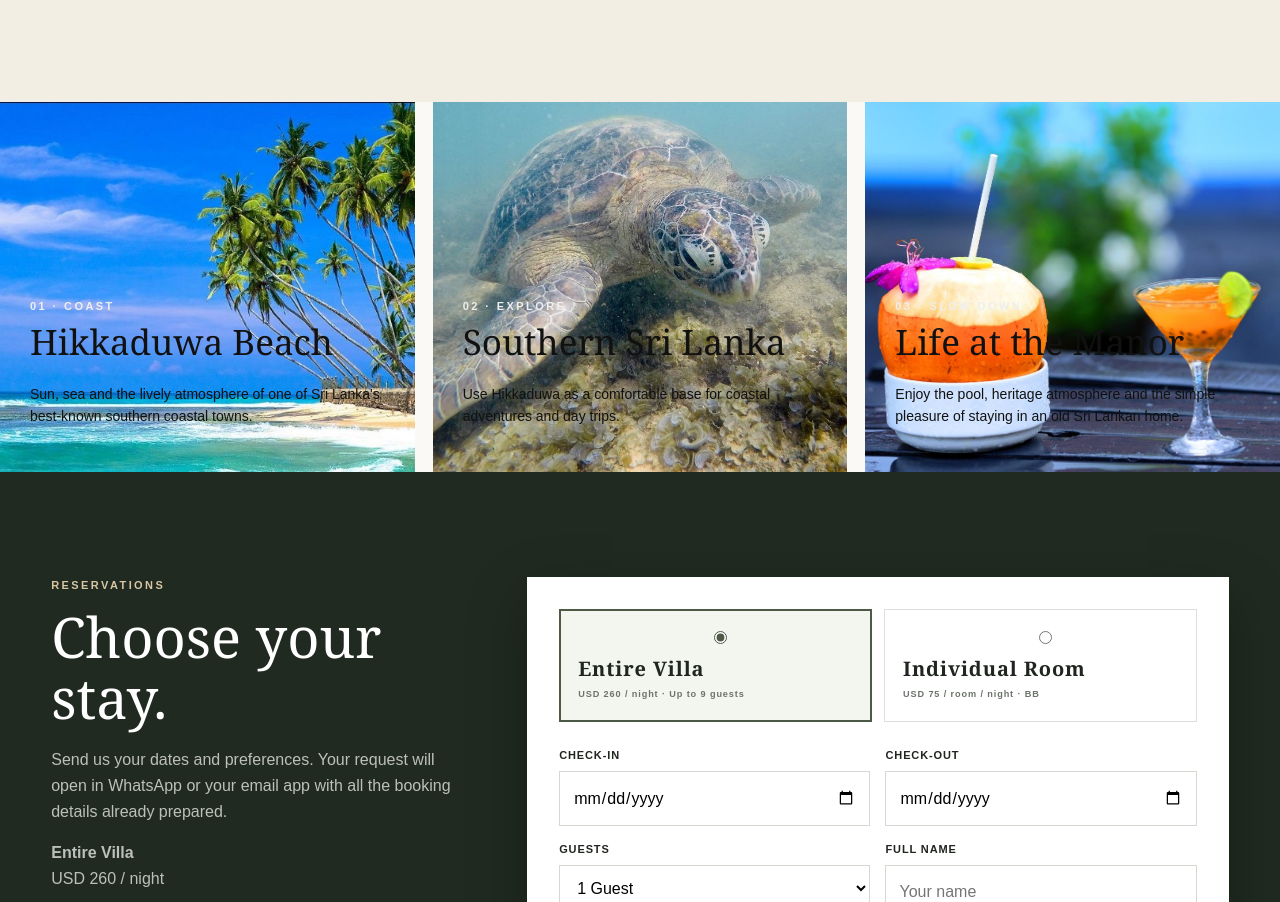
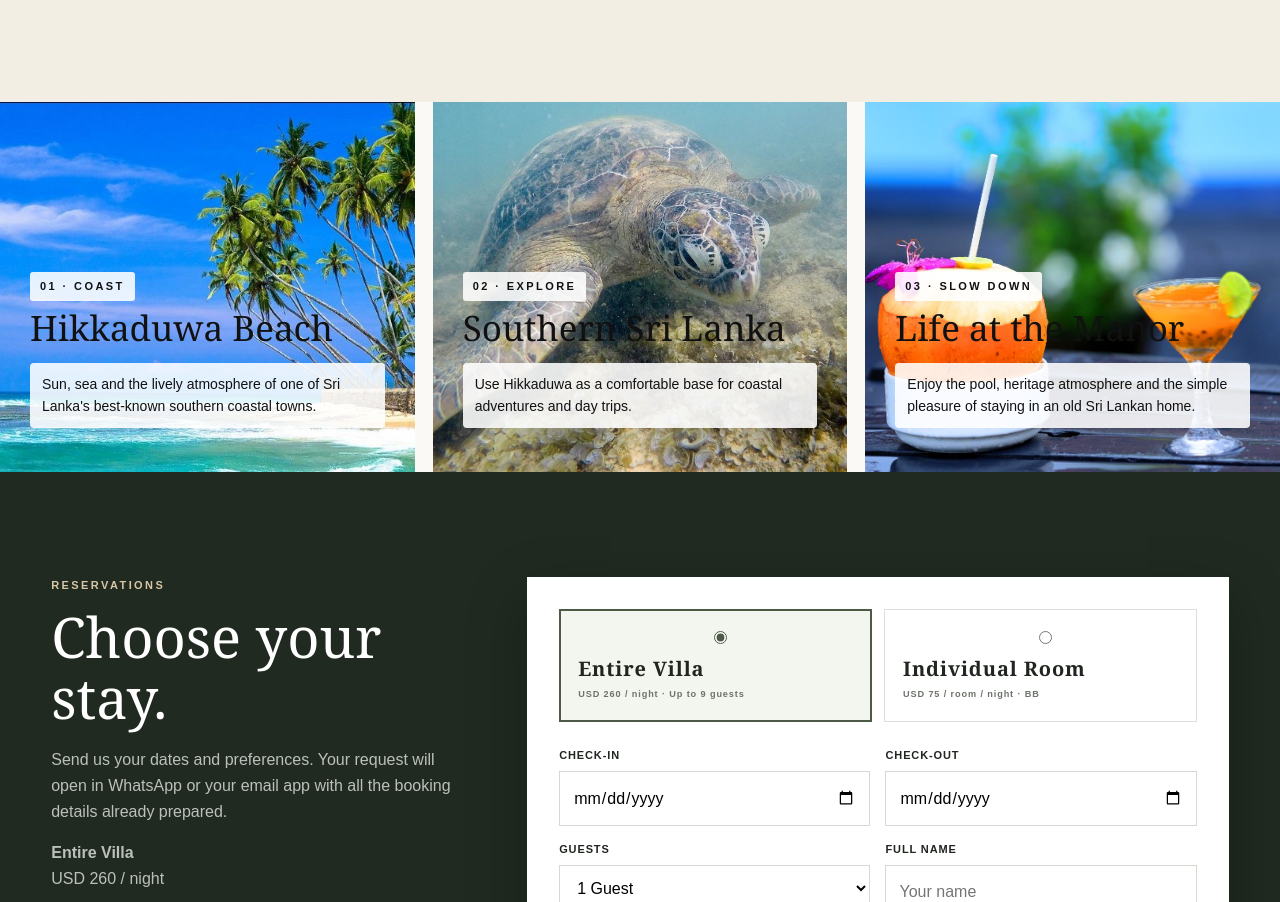
Before and after one commit to thanayam-cyber/Shani-manor, a plain HTML site: page index.html in a window 1280 px wide. Shown: the part 5993-6895 px from the top of the page. Drawn offline with Linux system fonts and the light colour scheme.

Commit message:
Update index.html

```diff
--- a/index.html
+++ b/index.html
@@ -546,7 +546,7 @@ header{
     display:flex;
     flex-direction:column;
     justify-content:flex-end;
-    color:#555;
+    color:#111 !important;
 
     background-image:
         linear-gradient(rgba(39,49,39,.55), rgba(39,49,39,.75)),
@@ -577,17 +577,41 @@ header{
     background-repeat:no-repeat;
 }
 
+/* EXPERIENCE TEXT */
+
+.experience,
+.experience *{
+    color:#111 !important;
+}
+
 .experience h3{
     margin:8px 0;
     font-size:35px;
     color:#111 !important;
 }
 
+/* DESCRIPTION - WHITE BACKGROUND */
+
 .experience p{
     color:#111 !important;
     font-size:14px;
-}
-
+    background:rgba(255,255,255,.88);
+    padding:10px 12px;
+    margin-top:8px;
+    border-radius:4px;
+    display:inline-block;
+}
+
+/* EXPERIENCE LABEL */
+
+.experience > div:first-child{
+    color:#111 !important;
+    background:rgba(255,255,255,.88);
+    padding:6px 10px;
+    display:inline-block;
+    width:max-content;
+    border-radius:3px;
+}
 /* BOOKING */
 
 .booking{
```
